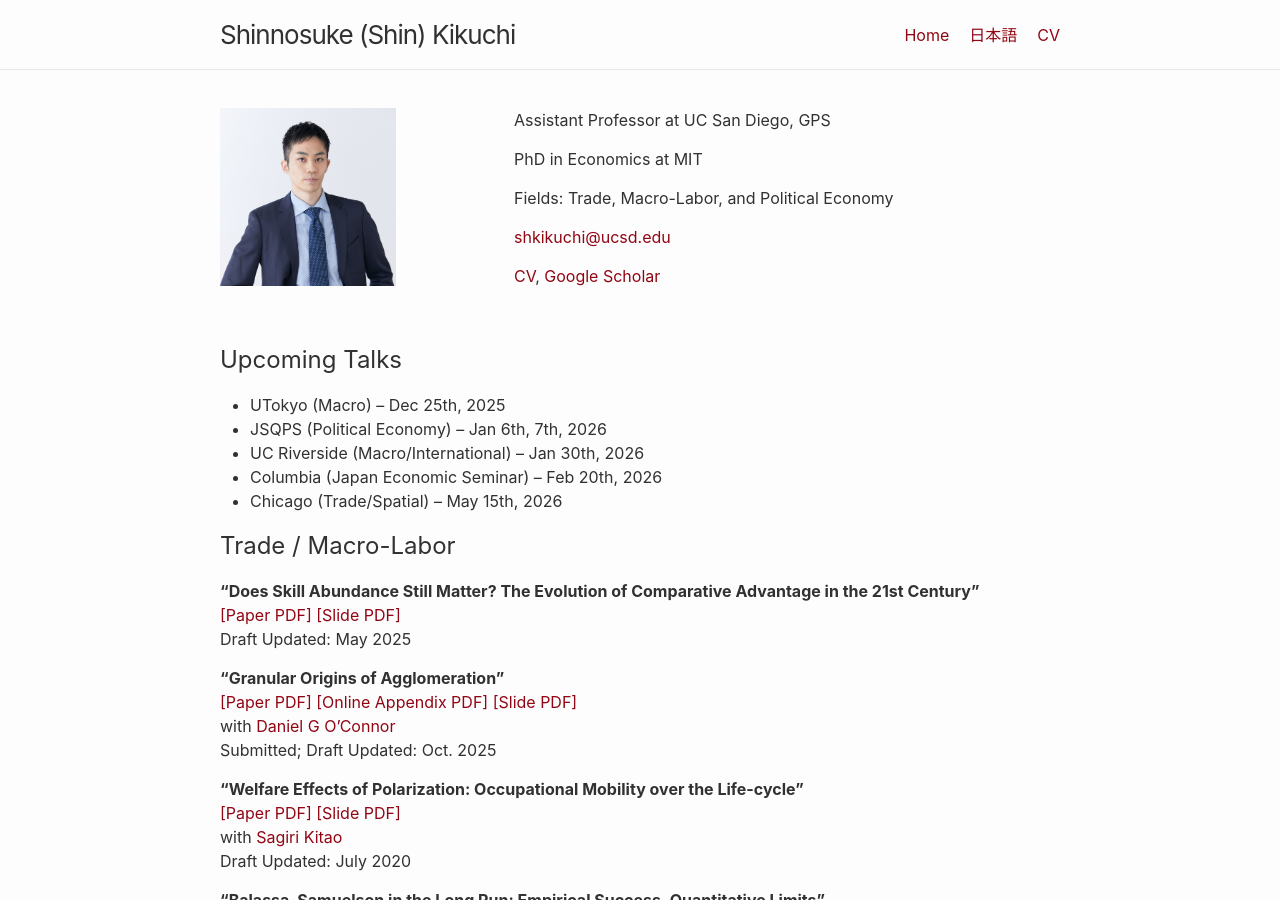
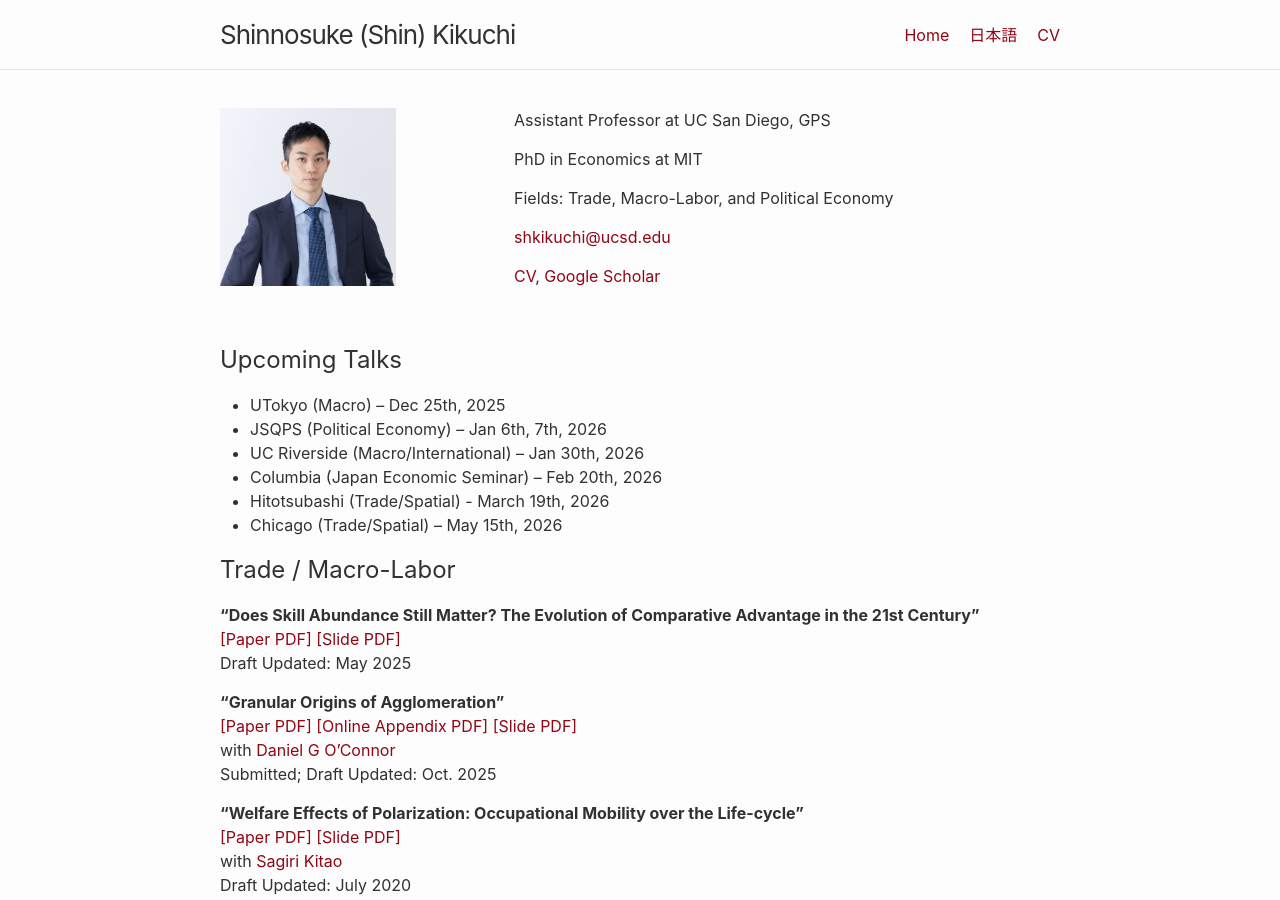
Before and after one commit to shinnkikuchi/shinnkikuchi.github.io, a Jekyll site: the page built from index.md, in a window 1280 px wide and 900 px high. Built offline with Jekyll 4.4.1, drawn with Linux system fonts in a browser that asks for light colours.

Commit message:
Update index.md

```diff
--- a/index.md
+++ b/index.md
@@ -13,6 +13,7 @@ title: Home
 - JSQPS (Political Economy) – Jan 6th, 7th, 2026
 - UC Riverside  (Macro/International) – Jan 30th, 2026
 - Columbia (Japan Economic Seminar) – Feb 20th, 2026
+- Hitotsubashi (Trade/Spatial) - March 19th, 2026
 - Chicago (Trade/Spatial) – May 15th, 2026
 
 ## Trade / Macro-Labor
```
